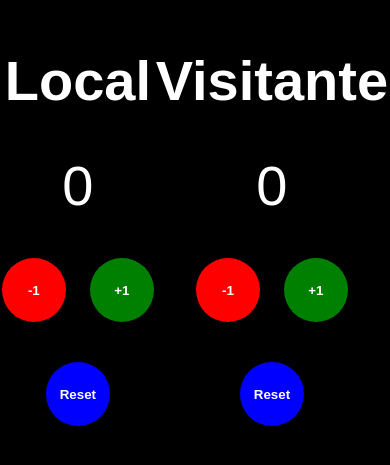
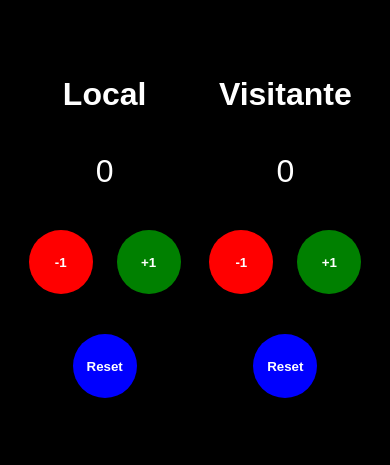
Before and after one commit to MarianoBarella95/ejercicio-marcador-deportivo, a plain HTML site: page index.html in a window 390 px wide. Shown: the part 185-650 px from the top of the page. Drawn offline with Linux system fonts and the light colour scheme.

Commit message:
cambie tamaño h2

```diff
--- a/index.css
+++ b/index.css
@@ -62,3 +62,13 @@ h2 {
 .btn-disminuir {
     background-color: red;
 }
+
+@media (max-width: 768px) {
+    h2 {
+        font-size: 2rem;
+    }
+
+    .resultado {
+        font-size: 2rem;
+    }
+}
```
